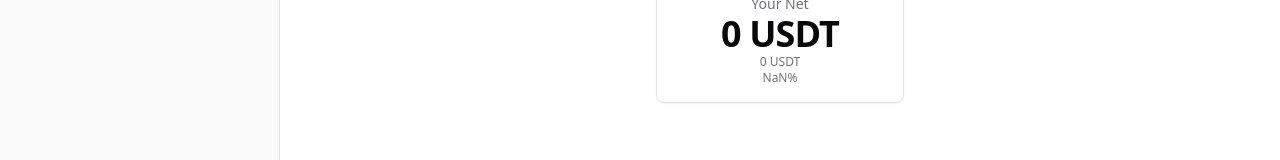
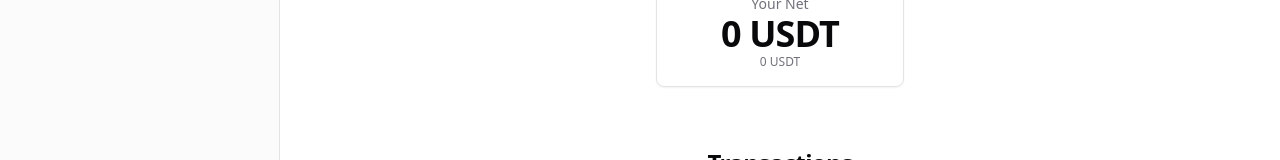
Before and after one commit to slamgLuke/CoinzzzFrontend, a React (Vite) app: page /portfolio in a window 1280 px wide. Shown: the part 155-315 px from the top of the page. Built offline with nearby package versions, Linux system fonts and the light colour scheme; no server answers; sample sign-in values are in the browser's storage.

Commit message:
removed portfolio %

```diff
--- a/src/Portfolio.tsx
+++ b/src/Portfolio.tsx
@@ -165,17 +165,6 @@ export function Portfolio() {
                   " USDT",
                 )}
             </div>
-            <div className="text-xs text-muted-foreground">
-              {!checkData(portfolio, coinData)
-                ? 0
-                : displayChange(
-                  (Math.abs(calculateNetworth(portfolio.transactions, coinData) -
-                    originalNetworth(portfolio.transactions)) /
-                    originalNetworth(portfolio.transactions)) *
-                  100,
-                  "%",
-                )}
-            </div>
             <img src={plot} alt="plot" className="hidden" />
           </Card>
         </div>
```
